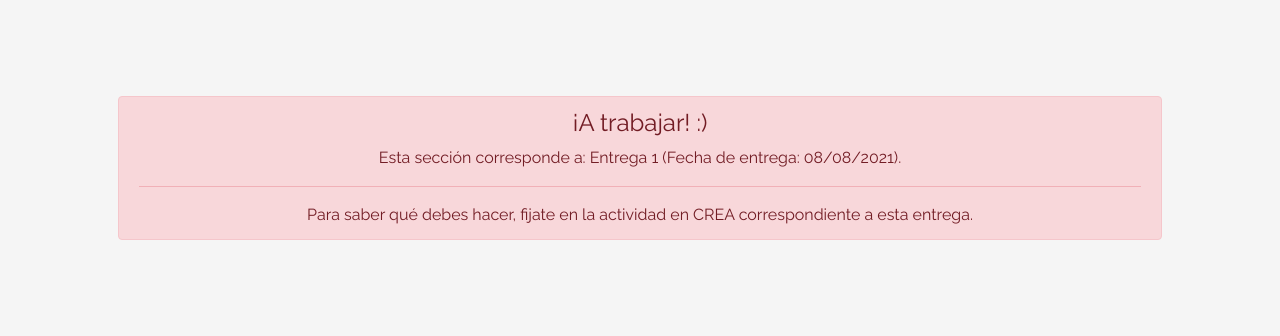
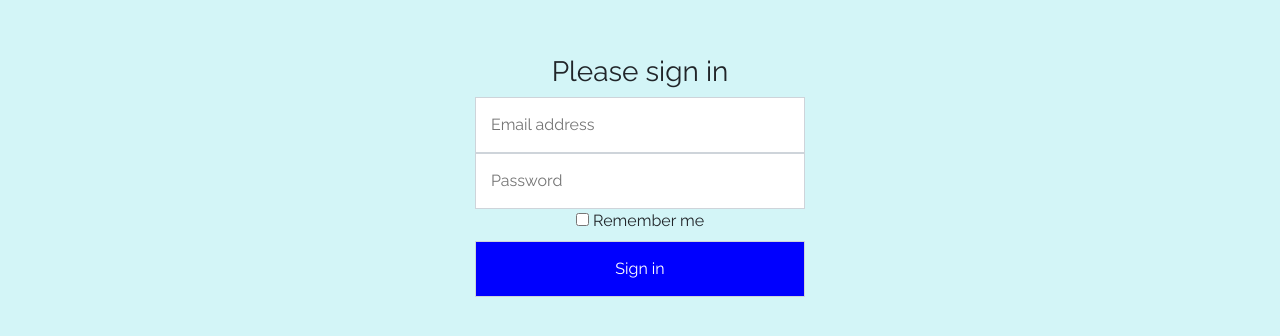
Before and after one commit to mbruni1/ecommerce-jap, a plain HTML site: page login.html in a window 1280 px wide. Shown: the part 224-560 px from the top of the page. Drawn offline with Linux system fonts and the light colour scheme.

Commit message:
se creo el login con sus styles

```diff
--- a/css/styles.css
+++ b/css/styles.css
@@ -34,7 +34,7 @@
   font-weight: 300;
 }
 
-.jumbotron .container {
+.jumbotron .containe {
   max-width: 40rem;
   background-color: rgba(255, 255, 255, 0.5);
   border-radius: 10px;
--- a/login.html
+++ b/login.html
@@ -14,7 +14,8 @@
   <link href="css/bootstrap.min.css" rel="stylesheet">
   <link href="css/styles.css" rel="stylesheet">
   <style>
-    html, body{
+    html,
+    body {
       height: 100%;
     }
 
@@ -25,7 +26,8 @@
       align-items: center;
       padding-top: 40px;
       padding-bottom: 40px;
-      background-color: #f5f5f5;
+      background-color: #12c9d62f;
+      font-family: Arial, Helvetica, sans-serif;
     }
 
     .signin {
@@ -33,21 +35,32 @@
       max-width: 330px;
       padding: 15px;
       margin: auto;
+      border: 1px solid #ced4da;
+
+
+
     }
   </style>
 </head>
 
 <body class="text-center">
-  <div class="container p-5">
-    <div class="alert alert-danger" role="alert" style="position: relative; width:auto; top: 0;">
-      <h4 class="alert-heading">¡A trabajar! :)</h4>
-      <p>Esta sección corresponde a: Entrega 1 (Fecha de entrega: 08/08/2021).</p>
-      <hr>
-      <p class="mb-0">Para saber qué debes hacer, fijate en la actividad en CREA correspondiente a esta entrega.</p>
+  <div class="container p-5" >
+    <div style="position: relative; width:auto; top: 0;">
+      <h3>Please sign in</h3>
+      <input class="signin" type="email" placeholder="Email address" required>
+      <br>
+      <input type="password"  class="signin"placeholder="Password" required>
+      <br>
+      <input  type="checkbox"  name="remember" value="Bike">
+      <label  for="rememeber"> Remember me </label><br>
+      <button style="background-color: blue;color: white;" class="signin"type="submit">Sign in</button>
+
     </div>
+
   </div>
 
   <script src="js/init.js"></script>
   <script src="js/login.js"></script>
 </body>
+
 </html>
```
